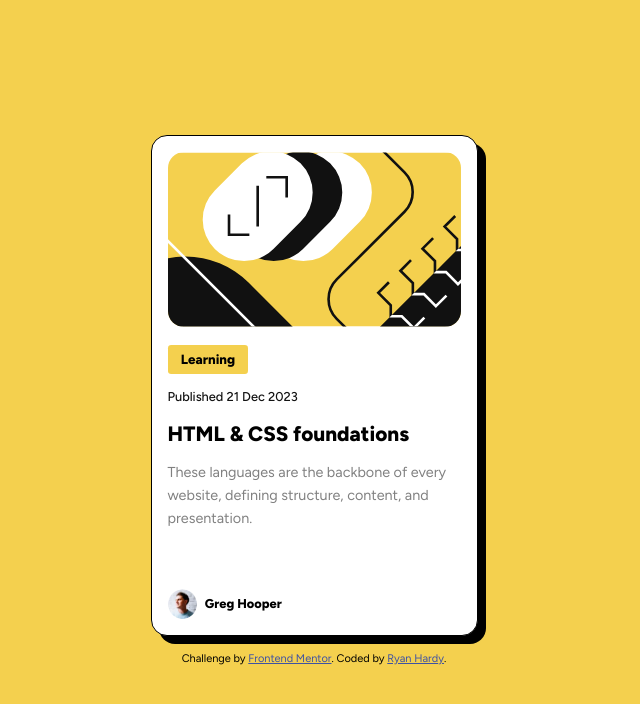
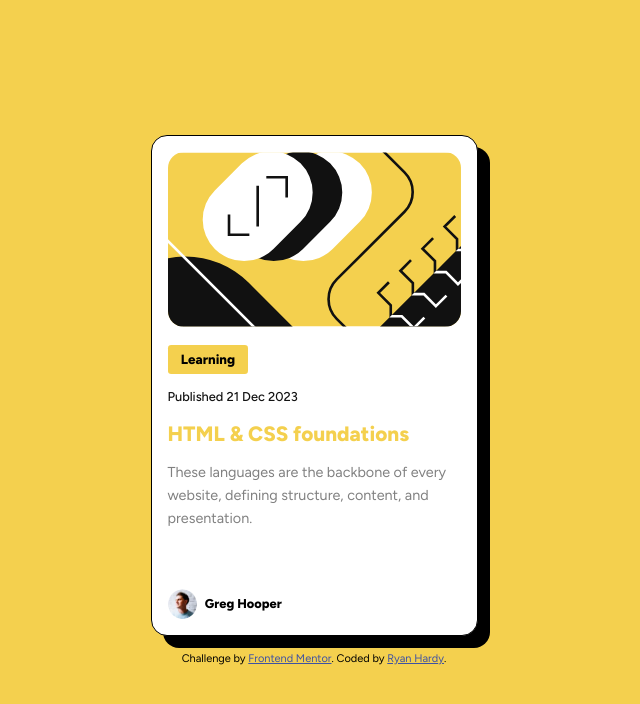
Before and after one commit to ryyHardy/frontend-mentor-blog-preview-card, a plain HTML site: page index.html in a window 1280 px wide. In both pictures the pointer is over the element 640 px from the left and 385 px from the top of the page. Shown: the whole page, without its empty margins (326-966 px from the left). Drawn offline with Linux system fonts and the light colour scheme.

Commit message:
added active states because I forgot XD

```diff
--- a/style.css
+++ b/style.css
@@ -91,6 +91,17 @@ main {
   font-weight: 800;
 }
 
+/* || ACTIVE STATES */
+.blog-card:hover,
+.blog-card:focus {
+  box-shadow: 0.75rem 0.75rem black;
+}
+
+.blog-card:hover h2,
+.blog-card:focus h2 {
+  color: var(--yellow);
+}
+
 /* || ATTRIBUTION */
 .attribution {
   margin-top: 1rem;
```
